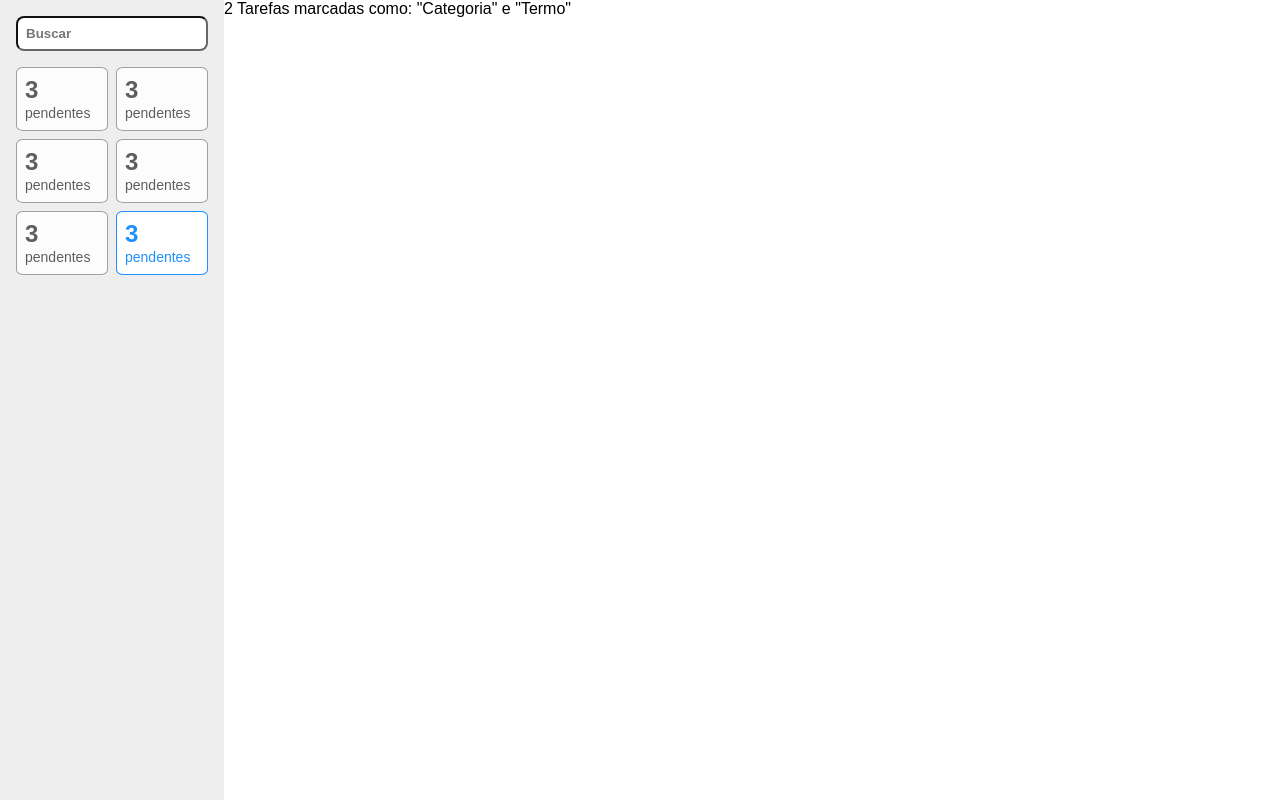
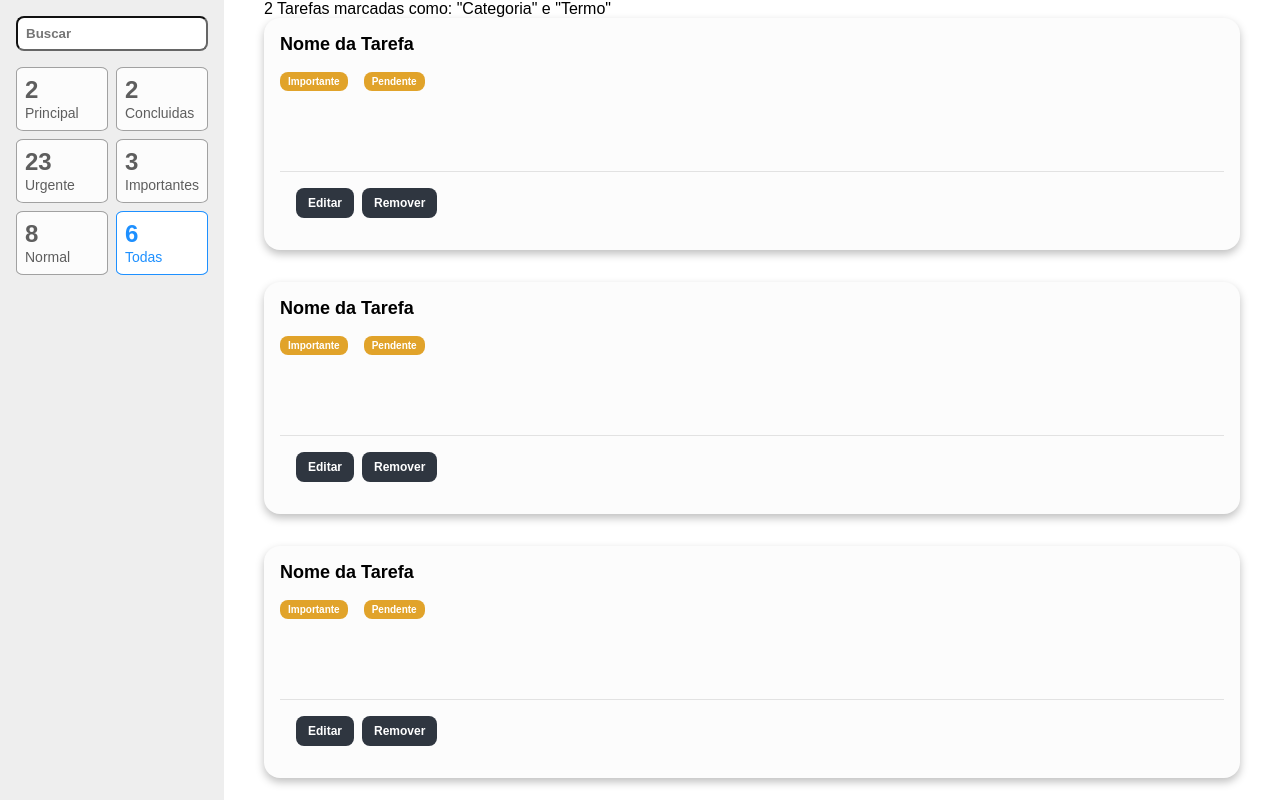
Before and after one commit to AndersonCostaDev01/ToDoListRedux, a React (Create React App) app: page / in a window 1280 px wide. Built offline with nearby package versions, Linux system fonts and the light colour scheme.

Commit message:
Criação do cartão de tarefa

```diff
--- a/public/index.html
+++ b/public/index.html
@@ -25,8 +25,8 @@
       Learn how to configure a non-root public URL by running `npm run build`.
     -->
     <link rel="preconnect" href="https://fonts.googleapis.com">
-    <link rel="preconnect" href="https://fonts.gstatic.com" crossorigin>
-    <link href="https://fonts.googleapis.com/css2?family=Roboto:ital,wght@0,100;0,300;0,400;0,500;0,700;0,900;1,100;1,300;1,400;1,500;1,700;1,900&display=swap" rel="stylesheet">
+<link rel="preconnect" href="https://fonts.gstatic.com" crossorigin>
+<link href="https://fonts.googleapis.com/css2?family=Roboto+Mono:ital,wght@0,100..700;1,100..700&family=Roboto:ital,wght@0,100;0,300;0,400;0,500;0,700;0,900;1,100;1,300;1,400;1,500;1,700;1,900&display=swap" rel="stylesheet">
     <title>Todo List</title>
   </head>
   <body>
--- /dev/null
+++ b/src/components/FiltroCard/Tarefa/index.tsx
@@ -0,0 +1,18 @@
+import * as S from './styles'
+
+const Tarefa = () => {
+  return (
+    <S.Card>
+      <S.Titulo>Nome da Tarefa</S.Titulo>
+      <S.Tag>Importante</S.Tag>
+      <S.Tag>Pendente</S.Tag>
+      <S.Descricao />
+      <S.BarraAcoes>
+        <S.Botao>Editar</S.Botao>
+        <S.Botao>Remover</S.Botao>
+      </S.BarraAcoes>
+    </S.Card>
+  )
+}
+
+export default Tarefa
--- /dev/null
+++ b/src/components/FiltroCard/Tarefa/styles.ts
@@ -0,0 +1,57 @@
+import styled from 'styled-components'
+
+export const Card = styled.div`
+  background-color: #fcfcfc;
+  box-shadow: 0 4px 8px 0 rgba(0, 0, 0, 0.25);
+  padding: 16px;
+  margin-bottom: 32px;
+  border-radius: 16px;
+`
+
+export const Titulo = styled.h3`
+  font-size: 18px;
+  font-weight: bold;
+  margin-bottom: 16px;
+`
+
+export const Tag = styled.span`
+  padding: 4px 8px;
+  font-size: 10px;
+  color: #fff;
+  font-weight: bold;
+  background-color: #e1a32a;
+  border-radius: 8px;
+  margin-right: 16px;
+  display: inline-block;
+`
+
+export const Descricao = styled.textarea`
+  color: #8b8b8b;
+  font-size: 14px;
+  line-height: 24px;
+  font-family: 'Roboto Mono', monospace;
+  display: block;
+  width: 100%;
+  margin-bottom: 16px;
+  margin-top: 16px;
+  resize: none;
+  border: none;
+  background-color: transparent;
+`
+
+export const BarraAcoes = styled.div`
+  border-top: 1px solid rgba(0, 0, 0, 0.1);
+  padding: 16px;
+`
+
+export const Botao = styled.button`
+  font-size: 12px;
+  font-weight: bold;
+  color: #fff;
+  padding: 8px 12px;
+  border: none;
+  cursor: pointer;
+  background-color: #2f3640;
+  border-radius: 8px;
+  margin-right: 8px;
+`
--- a/src/components/FiltroCard/indes.tsx
+++ b/src/components/FiltroCard/indes.tsx
@@ -2,12 +2,15 @@
 
 export type props = {
   ativo?: boolean
+  contador: number
+  legenda: string
 }
 
 const FiltroCard = (props: props) => {
   return (
     <S.Card ativo={props.ativo}>
-      <S.Contador>3</S.Contador> <S.Label>pendentes</S.Label>
+      <S.Contador>{props.contador}</S.Contador>{' '}
+      <S.Label>{props.legenda}</S.Label>
     </S.Card>
   )
 }
--- a/src/components/FiltroCard/styles.ts
+++ b/src/components/FiltroCard/styles.ts
@@ -1,37 +1,23 @@
-import styled from 'styled-components' // Importa o módulo styled-components para criar componentes com estilos encapsulados
-import { props } from './indes' // Importa a tipagem 'props' do arquivo './indes'
+import styled from 'styled-components'
+import { props } from './indes'
 
-/*
-  Cria um componente 'Card' com estilos condicionais, usando a tipagem 'props' para validar as propriedades recebidas.
-  O estilo é baseado no valor da propriedade 'ativo', aplicando estilos diferentes dependendo se 'ativo' é verdadeiro ou falso.
-*/
-export const Card = styled.div<props>`
-  padding: 8px; /* Espaçamento interno do componente */
-  border: 1px solid ${(props) => (props.ativo ? '#1e90ff' : '#a1a1a1')}; /* Cor da borda muda conforme 'ativo' */
-  background-color: ${(props) =>
-    props.ativo ? '#fff' : '#fcfcfc'}; /* Cor de fundo muda conforme 'ativo' */
-  color: ${(props) =>
-    props.ativo
-      ? '#1e90ff'
-      : '#5e5e5e'}; /* Cor do texto muda conforme 'ativo' */
-  border-radius: 8%; /* Arredondamento dos cantos */
-  cursor: pointer; /* Exibe o cursor de ponteiro ao passar o mouse sobre o componente */
+type PropsSemLegendaEContador = Omit<props, 'legenda' | 'contador'>
+
+export const Card = styled.div<PropsSemLegendaEContador>`
+  padding: 8px;
+  border: 1px solid ${(props) => (props.ativo ? '#1e90ff' : '#a1a1a1')};
+  background-color: ${(props) => (props.ativo ? '#fff' : '#fcfcfc')};
+  color: ${(props) => (props.ativo ? '#1e90ff' : '#5e5e5e')};
+  border-radius: 8%;
+  cursor: pointer;
 `
 
-/*
-  Cria um componente 'Contador' que representa um contador estilizado.
-  Este componente exibe o texto em negrito e com um tamanho de fonte grande.
-*/
 export const Contador = styled.span`
-  font-weight: bold; /* Define o texto como negrito */
-  font-size: 24px; /* Define o tamanho da fonte */
-  display: block; /* Define o elemento como bloco para que ocupe toda a largura */
+  font-weight: bold;
+  font-size: 24px;
+  display: block;
 `
 
-/*
-  Cria um componente 'Label' que representa uma legenda ou rótulo estilizado.
-  Este componente exibe o texto com um tamanho de fonte menor.
-*/
 export const Label = styled.span`
-  font-size: 14px; /* Define o tamanho da fonte */
+  font-size: 14px;
 `
--- a/src/containers/BarraLateral/index.tsx
+++ b/src/containers/BarraLateral/index.tsx
@@ -8,12 +8,12 @@
     <S.Aside>
       <S.Input type="text" placeholder="Buscar" />
       <S.Filtros>
-        <FiltroCard />
-        <FiltroCard />
-        <FiltroCard />
-        <FiltroCard />
-        <FiltroCard />
-        <FiltroCard ativo />
+        <FiltroCard contador={2} legenda="Principal" />
+        <FiltroCard contador={2} legenda="Concluidas" />
+        <FiltroCard contador={23} legenda="Urgente" />
+        <FiltroCard contador={3} legenda="Importantes" />
+        <FiltroCard contador={8} legenda="Normal" />
+        <FiltroCard contador={6} legenda="Todas" ativo />
       </S.Filtros>
     </S.Aside>
   )
--- a/src/containers/ListaDeTarefas/index.tsx
+++ b/src/containers/ListaDeTarefas/index.tsx
@@ -1,8 +1,31 @@
+import Tarefa from '../../components/FiltroCard/Tarefa'
+import { Container } from './styles'
+
 const ListaDeTarefas = () => {
   return (
-    <main>
+    <Container>
       <p>2 Tarefas marcadas como: &quot;Categoria&quot; e &quot;Termo&quot;</p>
-    </main>
+      <ul>
+        <li>
+          <Tarefa />
+        </li>
+        <li>
+          <Tarefa />
+        </li>
+        <li>
+          <Tarefa />
+        </li>
+        <li>
+          <Tarefa />
+        </li>
+        <li>
+          <Tarefa />
+        </li>
+        <li>
+          <Tarefa />
+        </li>
+      </ul>
+    </Container>
   )
 }
 
--- /dev/null
+++ b/src/containers/ListaDeTarefas/styles.ts
@@ -0,0 +1,7 @@
+import styled from 'styled-components'
+
+export const Container = styled.main`
+  padding: 0 40px;
+  height: 100vh;
+  overflow-y: scroll;
+`
--- a/src/styles/index.ts
+++ b/src/styles/index.ts
@@ -6,6 +6,7 @@
     padding: 0;
     box-sizing: border-box;
     font-family: sans-serif;
+    list-style: none;
   }
 `
 export const Container = styled.div`
```
